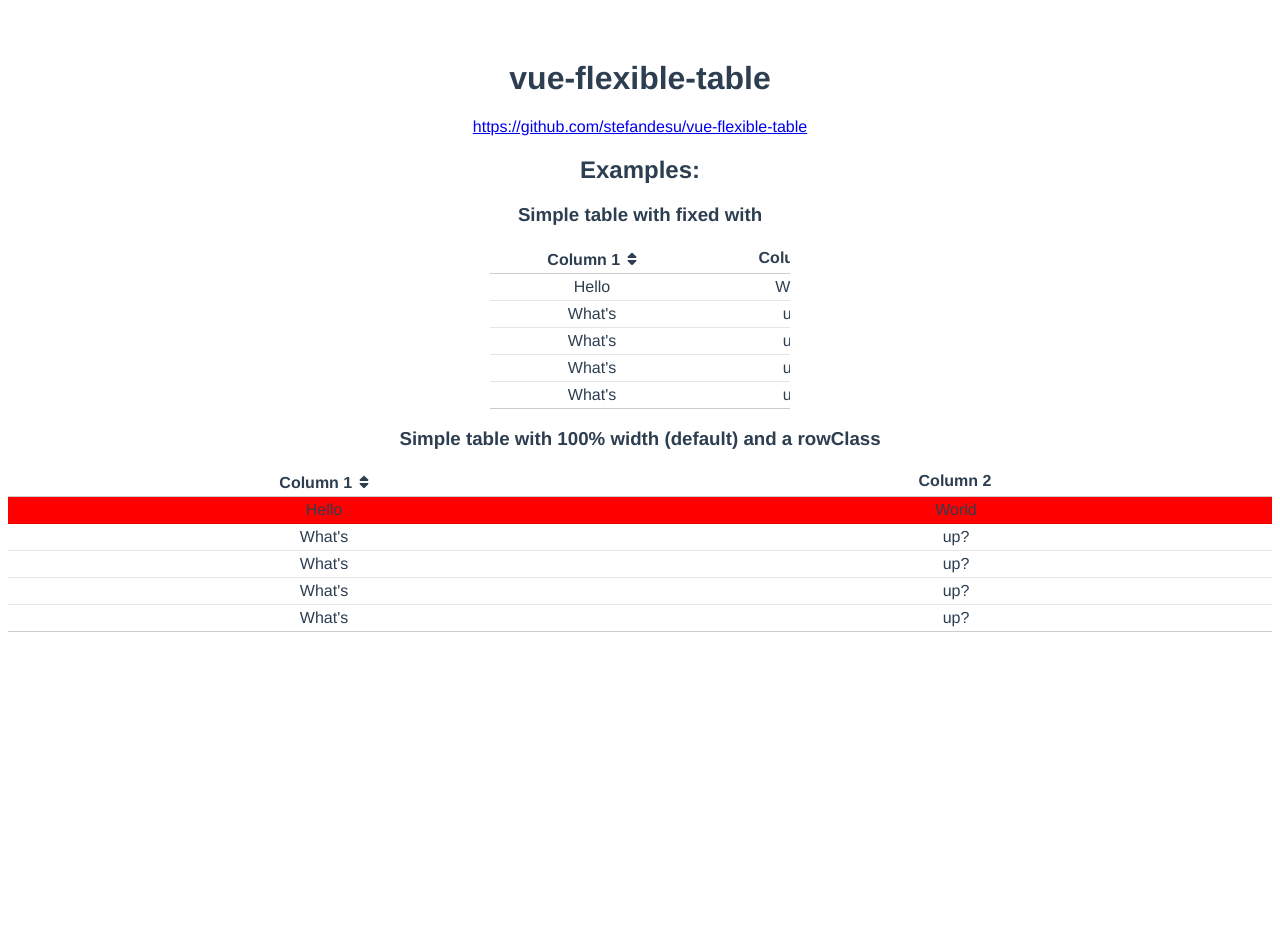
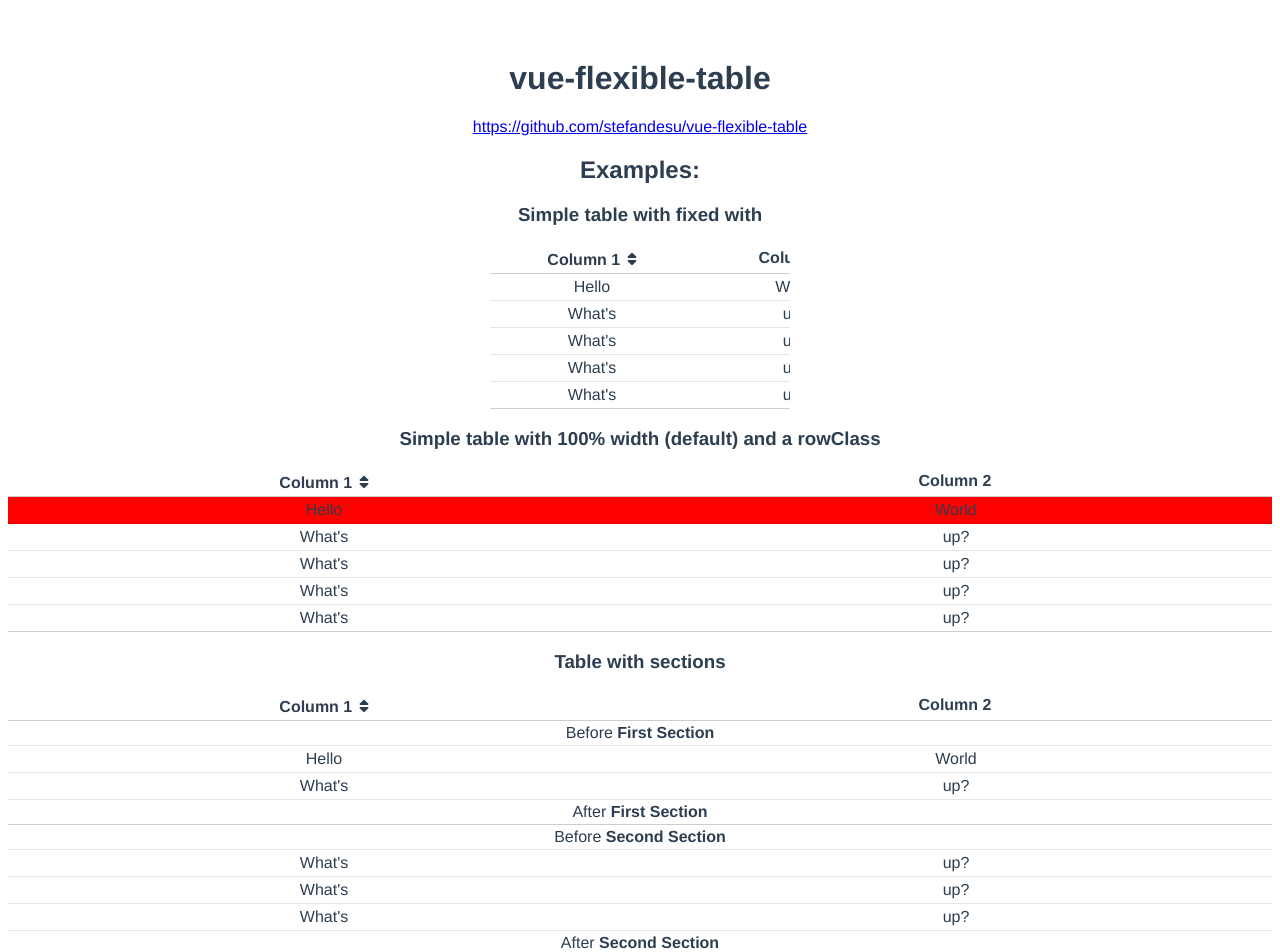
Before and after one commit to gbv/vue-flexible-table, a Vue app: page / in a window 1280 px wide. Shown: the top 952 px of the page. Before the commit the page ends 800 px from the top, so only its background shows below. Built offline with nearby package versions, Linux system fonts and the light colour scheme; the HTML template or start-up script is replaced by a standard one.

Commit message:
Add example for sections (#6)

```diff
--- a/src/App.vue
+++ b/src/App.vue
@@ -7,18 +7,22 @@
     <example-01 />
     <h3>Simple table with 100% width (default) and a rowClass</h3>
     <example-02 />
+    <h3>Table with sections</h3>
+    <example-03 />
   </div>
 </template>
 
 <script>
 import Example01 from "./Example01"
 import Example02 from "./Example02"
+import Example03 from "./Example03"
 
 export default {
   name: "App",
   components: {
     Example01,
     Example02,
+    Example03,
   },
 }
 </script>
--- /dev/null
+++ b/src/Example03.vue
@@ -0,0 +1,78 @@
+<template>
+  <flexible-table
+    :fields="fields"
+    :sections="sections">
+    <span
+      slot="BEFORE_SECTION"
+      slot-scope="{ section }">
+      Before <b>{{ section.name }}</b>
+    </span>
+    <span
+      slot="AFTER_SECTION"
+      slot-scope="{ section }">
+      After <b>{{ section.name }}</b>
+    </span>
+  </flexible-table>
+</template>
+
+<script>
+import FlexibleTable from "./FlexibleTable"
+
+export default {
+  name: "Example02",
+  components: { FlexibleTable },
+  data () {
+    return {
+      fields: [
+        {
+          key: "c1",
+          label: "Column 1",
+          sortable: true,
+          minWidth: "200px",
+          align: "center",
+        },
+        {
+          key: "c2",
+          label: "Column 2",
+          minWidth: "200px",
+        },
+      ],
+      sections: [
+        {
+          name: "First Section",
+          items: [
+            {
+              c1: "Hello",
+              c2: "World",
+            },
+            {
+              c1: "What's",
+              c2: "up?",
+            },
+          ],
+        },
+        {
+          name: "Second Section",
+          items: [
+            {
+              c1: "What's",
+              c2: "up?",
+            },
+            {
+              c1: "What's",
+              c2: "up?",
+            },
+            {
+              c1: "What's",
+              c2: "up?",
+            },
+          ],
+        },
+      ],
+    }
+  },
+}
+</script>
+
+<style>
+</style>
```
